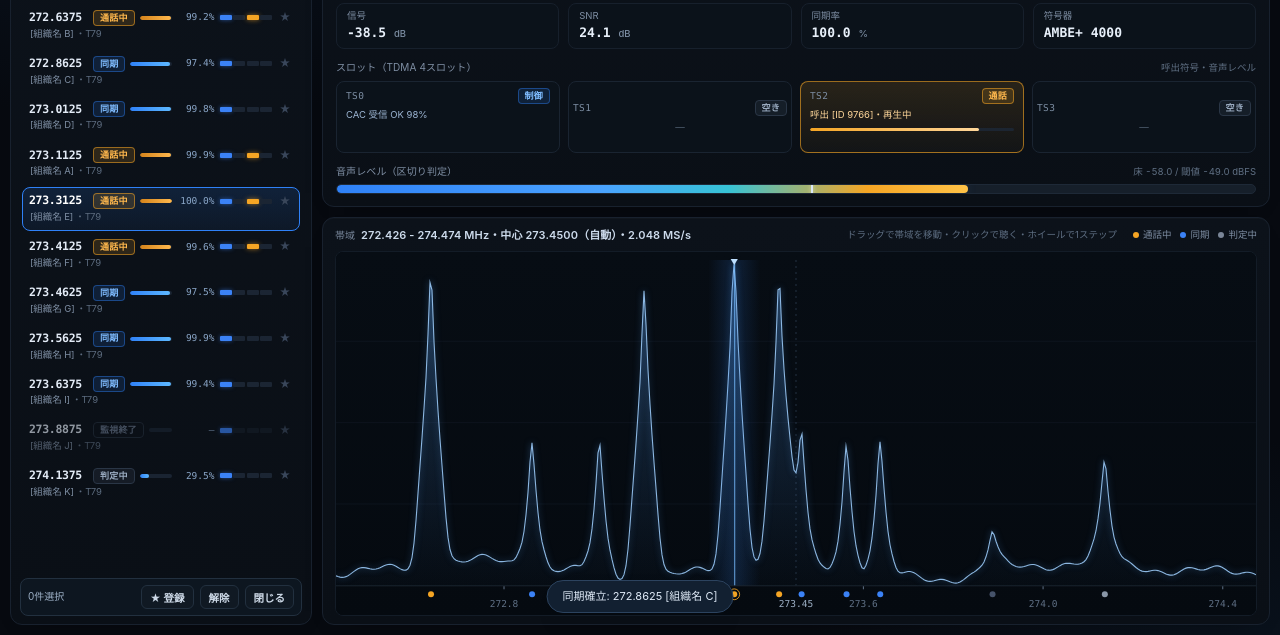
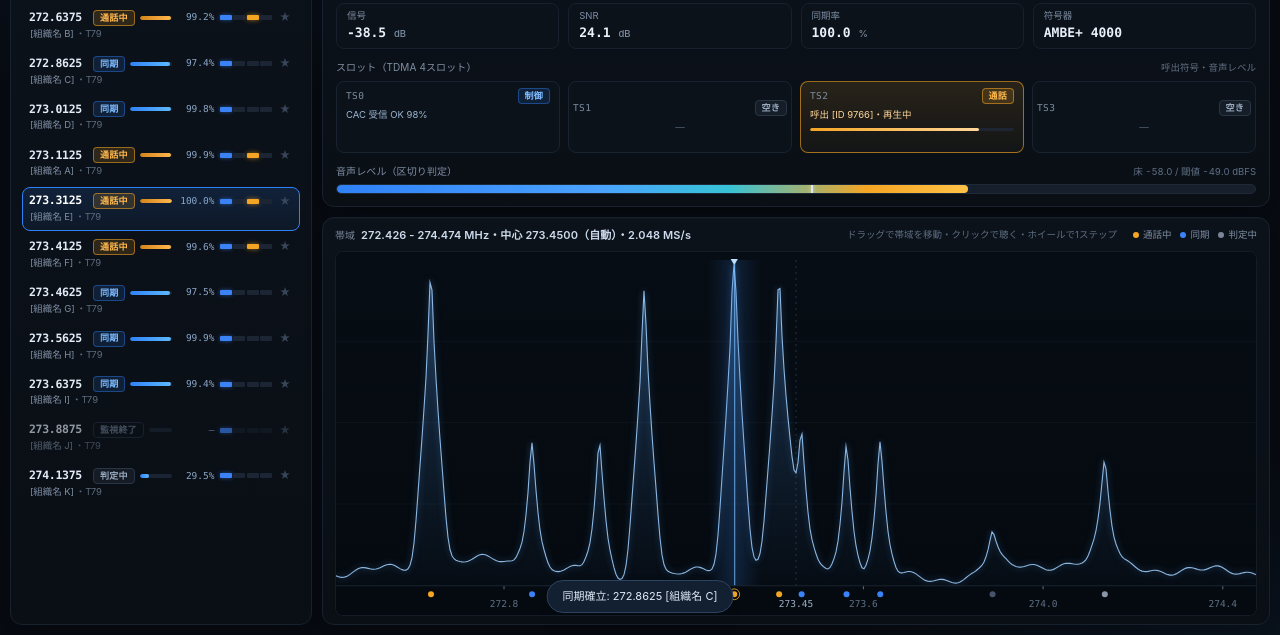
Before and after one commit to yokomizomasaharu-sketch/airscope, a plain HTML site: page index.html in a window 1280 px wide. Shown: the part 165-800 px from the top of the page. Drawn offline with Linux system fonts and the light colour scheme; animation ran at ten frames a second.

Commit message:
fix: 一括操作バーの非表示とレイアウト幅の調整

```diff
--- a/app.js
+++ b/app.js
@@ -432,7 +432,7 @@
           st.slots = st.slots.map((s) => s.t === 'call' ? { ...s, body: `呼出 [ID ${st.callId}]・${Math.random() < 0.82 ? '再生中' : '受信中'}` } : s);
         }
       } else if (st.status === 'sync') {
-        if (Math.random() < 0.038) startCall(st);
+        if (Math.random() < 0.028) startCall(st);
       } else if (st.status === 'judging') {
         st.sync = Math.min(99.6, st.sync + rand(1.2, 6.5));
         if (st.sync > 60) {
--- a/styles.css
+++ b/styles.css
@@ -24,6 +24,7 @@
 }
 
 *,*::before,*::after{box-sizing:border-box}
+[hidden]{display:none !important}
 html,body{height:100%}
 body{
   margin:0;
@@ -40,6 +41,9 @@ body{
   display:flex;
   flex-direction:column;
   height:100dvh;
+  max-width:1720px;
+  width:100%;
+  margin:0 auto;
   padding:calc(10px + env(safe-area-inset-top)) calc(10px + env(safe-area-inset-right)) calc(10px + env(safe-area-inset-bottom)) calc(10px + env(safe-area-inset-left));
   gap:10px;
   overflow:hidden;
```
